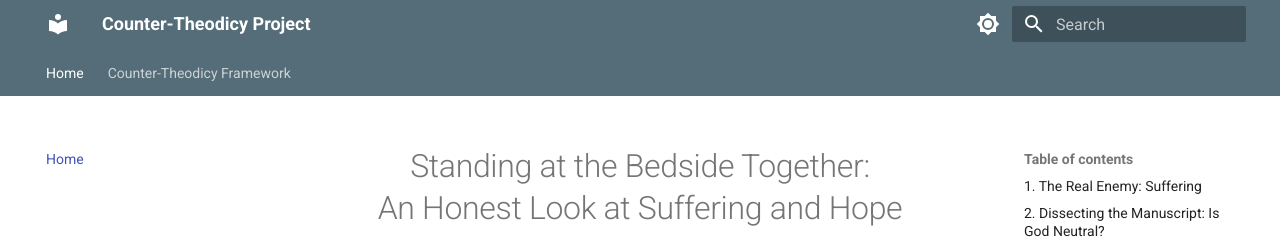
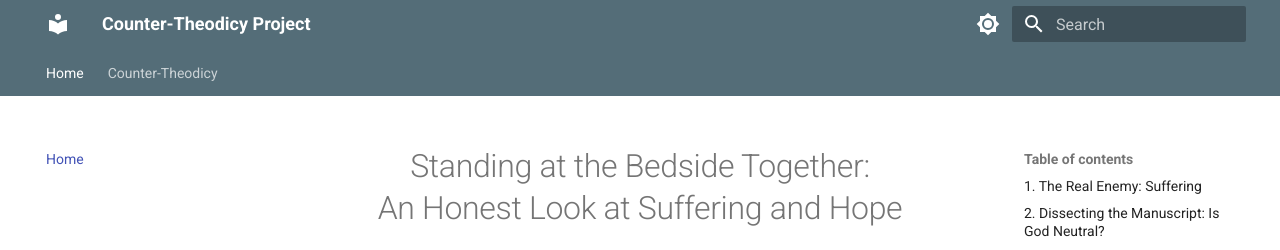
Before and after one commit to acts2020project-beep/counter-theodicy-hub, an MkDocs documentation site: the page built from docs/index.md, in a window 1280 px wide and 900 px high. Shown: the top 250 px of the window. Built offline with MkDocs 1.6.1 and Material for MkDocs 9.7.7, drawn with Linux system fonts in a browser that asks for light colours; part of the change alters nothing that is shown.

Commit message:
Update mkdocs.yml

```diff
--- a/mkdocs.yml
+++ b/mkdocs.yml
@@ -1,5 +1,5 @@
 site_name: Counter-Theodicy Project
-site_url: https://countertheodicy.org
+site_url: https://counter-theodicy.com
 
 theme:
   name: material
@@ -26,4 +26,4 @@ theme:
 
 nav:
   - Home: index.md
-  - Counter-Theodicy Framework: counter-theodicy.md
+  - Counter-Theodicy: counter-theodicy.md
```
